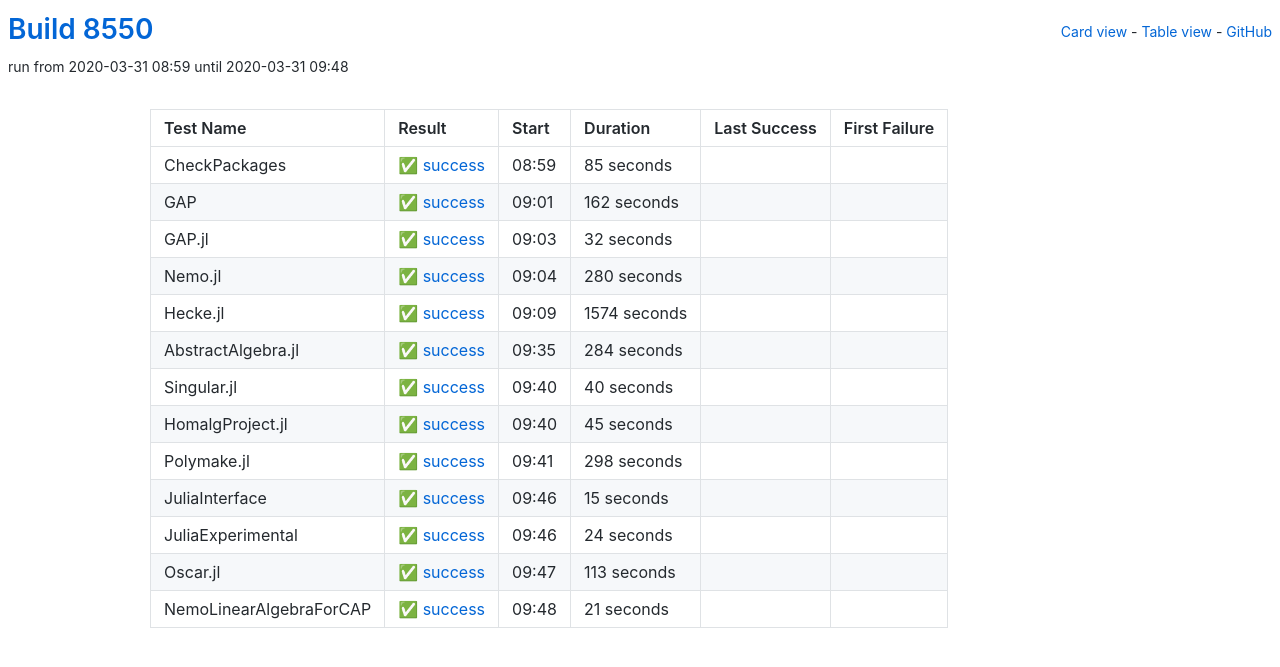
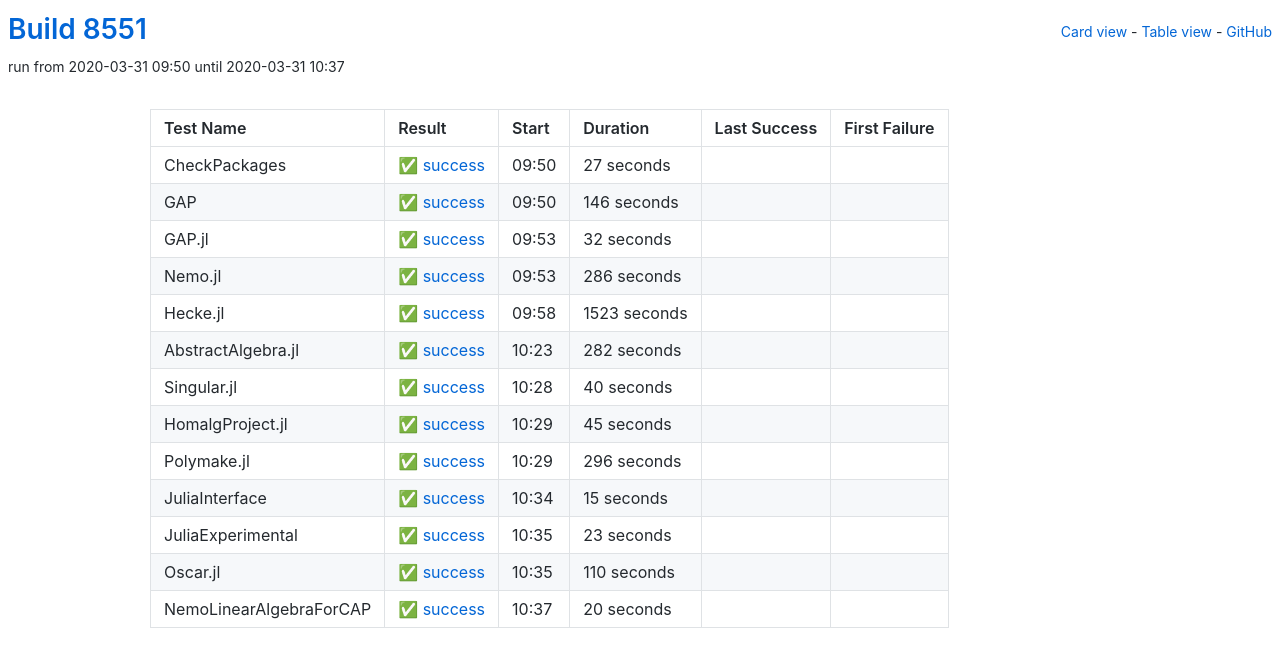
Before and after one commit to oscar-system/oscar-ci-status, a Jekyll site: the page built from table.html, in a window 1280 px wide. Shown: the top 667 px of the page. Built offline with Jekyll 4.4.1, drawn with Linux system fonts in a browser that asks for light colours.

Commit message:
Build 8551

```diff
--- a/_data/ci.yml
+++ b/_data/ci.yml
@@ -1,27 +1,27 @@
-build: 8550
-build_url: https://oscarci.mathematik.uni-kl.de/job/oscar/8550/
+build: 8551
+build_url: https://oscarci.mathematik.uni-kl.de/job/oscar/8551/
 job: oscar
 tests:
-- duration: 85
+- duration: 27
   exitcode: 0
   first_failure: false
   first_failure_url: null
   last_success: false
   last_success_url: null
-  log: https://oscarci.mathematik.uni-kl.de/job/oscar/8550/artifact/logs/build-8550/CheckPackages.log
+  log: https://oscarci.mathematik.uni-kl.de/job/oscar/8551/artifact/logs/build-8551/CheckPackages.log
   name: CheckPackages
-  start: 2020-03-31 08:59
+  start: 2020-03-31 09:50
   status: success
   success: true
-- duration: 162
+- duration: 146
   exitcode: 0
   first_failure: false
   first_failure_url: null
   last_success: false
   last_success_url: null
-  log: https://oscarci.mathematik.uni-kl.de/job/oscar/8550/artifact/logs/build-8550/GAP.log
+  log: https://oscarci.mathematik.uni-kl.de/job/oscar/8551/artifact/logs/build-8551/GAP.log
   name: GAP
-  start: 2020-03-31 09:01
+  start: 2020-03-31 09:50
   status: success
   success: true
 - duration: 32
@@ -30,42 +30,42 @@
   first_failure_url: null
   last_success: false
   last_success_url: null
-  log: https://oscarci.mathematik.uni-kl.de/job/oscar/8550/artifact/logs/build-8550/GAP.jl.log
+  log: https://oscarci.mathematik.uni-kl.de/job/oscar/8551/artifact/logs/build-8551/GAP.jl.log
   name: GAP.jl
-  start: 2020-03-31 09:03
+  start: 2020-03-31 09:53
   status: success
   success: true
-- duration: 280
+- duration: 286
   exitcode: 0
   first_failure: false
   first_failure_url: null
   last_success: false
   last_success_url: null
-  log: https://oscarci.mathematik.uni-kl.de/job/oscar/8550/artifact/logs/build-8550/Nemo.jl.log
+  log: https://oscarci.mathematik.uni-kl.de/job/oscar/8551/artifact/logs/build-8551/Nemo.jl.log
   name: Nemo.jl
-  start: 2020-03-31 09:04
+  start: 2020-03-31 09:53
   status: success
   success: true
-- duration: 1574
+- duration: 1523
   exitcode: 0
   first_failure: false
   first_failure_url: null
   last_success: false
   last_success_url: null
-  log: https://oscarci.mathematik.uni-kl.de/job/oscar/8550/artifact/logs/build-8550/Hecke.jl.log
+  log: https://oscarci.mathematik.uni-kl.de/job/oscar/8551/artifact/logs/build-8551/Hecke.jl.log
   name: Hecke.jl
-  start: 2020-03-31 09:09
+  start: 2020-03-31 09:58
   status: success
   success: true
-- duration: 284
+- duration: 282
   exitcode: 0
   first_failure: false
   first_failure_url: null
   last_success: false
   last_success_url: null
-  log: https://oscarci.mathematik.uni-kl.de/job/oscar/8550/artifact/logs/build-8550/AbstractAlgebra.jl.log
+  log: https://oscarci.mathematik.uni-kl.de/job/oscar/8551/artifact/logs/build-8551/AbstractAlgebra.jl.log
   name: AbstractAlgebra.jl
-  start: 2020-03-31 09:35
+  start: 2020-03-31 10:23
   status: success
   success: true
 - duration: 40
@@ -74,9 +74,9 @@
   first_failure_url: null
   last_success: false
   last_success_url: null
-  log: https://oscarci.mathematik.uni-kl.de/job/oscar/8550/artifact/logs/build-8550/Singular.jl.log
+  log: https://oscarci.mathematik.uni-kl.de/job/oscar/8551/artifact/logs/build-8551/Singular.jl.log
   name: Singular.jl
-  start: 2020-03-31 09:40
+  start: 2020-03-31 10:28
   status: success
   success: true
 - duration: 45
@@ -85,20 +85,20 @@
   first_failure_url: null
   last_success: false
   last_success_url: null
-  log: https://oscarci.mathematik.uni-kl.de/job/oscar/8550/artifact/logs/build-8550/HomalgProject.jl.log
+  log: https://oscarci.mathematik.uni-kl.de/job/oscar/8551/artifact/logs/build-8551/HomalgProject.jl.log
   name: HomalgProject.jl
-  start: 2020-03-31 09:40
+  start: 2020-03-31 10:29
   status: success
   success: true
-- duration: 298
+- duration: 296
   exitcode: 0
   first_failure: false
   first_failure_url: null
   last_success: false
   last_success_url: null
-  log: https://oscarci.mathematik.uni-kl.de/job/oscar/8550/artifact/logs/build-8550/Polymake.jl.log
+  log: https://oscarci.mathematik.uni-kl.de/job/oscar/8551/artifact/logs/build-8551/Polymake.jl.log
   name: Polymake.jl
-  start: 2020-03-31 09:41
+  start: 2020-03-31 10:29
   status: success
   success: true
 - duration: 15
@@ -107,41 +107,41 @@
   first_failure_url: null
   last_success: false
   last_success_url: null
-  log: https://oscarci.mathematik.uni-kl.de/job/oscar/8550/artifact/logs/build-8550/JuliaInterface.log
+  log: https://oscarci.mathematik.uni-kl.de/job/oscar/8551/artifact/logs/build-8551/JuliaInterface.log
   name: JuliaInterface
-  start: 2020-03-31 09:46
+  start: 2020-03-31 10:34
   status: success
   success: true
-- duration: 24
+- duration: 23
   exitcode: 0
   first_failure: false
   first_failure_url: null
   last_success: false
   last_success_url: null
-  log: https://oscarci.mathematik.uni-kl.de/job/oscar/8550/artifact/logs/build-8550/JuliaExperimental.log
+  log: https://oscarci.mathematik.uni-kl.de/job/oscar/8551/artifact/logs/build-8551/JuliaExperimental.log
   name: JuliaExperimental
-  start: 2020-03-31 09:46
+  start: 2020-03-31 10:35
   status: success
   success: true
-- duration: 113
+- duration: 110
   exitcode: 0
   first_failure: false
   first_failure_url: null
   last_success: false
   last_success_url: null
-  log: https://oscarci.mathematik.uni-kl.de/job/oscar/8550/artifact/logs/build-8550/Oscar.jl.log
+  log: https://oscarci.mathematik.uni-kl.de/job/oscar/8551/artifact/logs/build-8551/Oscar.jl.log
   name: Oscar.jl
-  start: 2020-03-31 09:47
+  start: 2020-03-31 10:35
   status: success
   success: true
-- duration: 21
+- duration: 20
   exitcode: 0
   first_failure: false
   first_failure_url: null
   last_success: false
   last_success_url: null
-  log: https://oscarci.mathematik.uni-kl.de/job/oscar/8550/artifact/logs/build-8550/NemoLinearAlgebraForCAP.log
+  log: https://oscarci.mathematik.uni-kl.de/job/oscar/8551/artifact/logs/build-8551/NemoLinearAlgebraForCAP.log
   name: NemoLinearAlgebraForCAP
-  start: 2020-03-31 09:48
+  start: 2020-03-31 10:37
   status: success
   success: true
```
Also changed, not shown: README.md.
